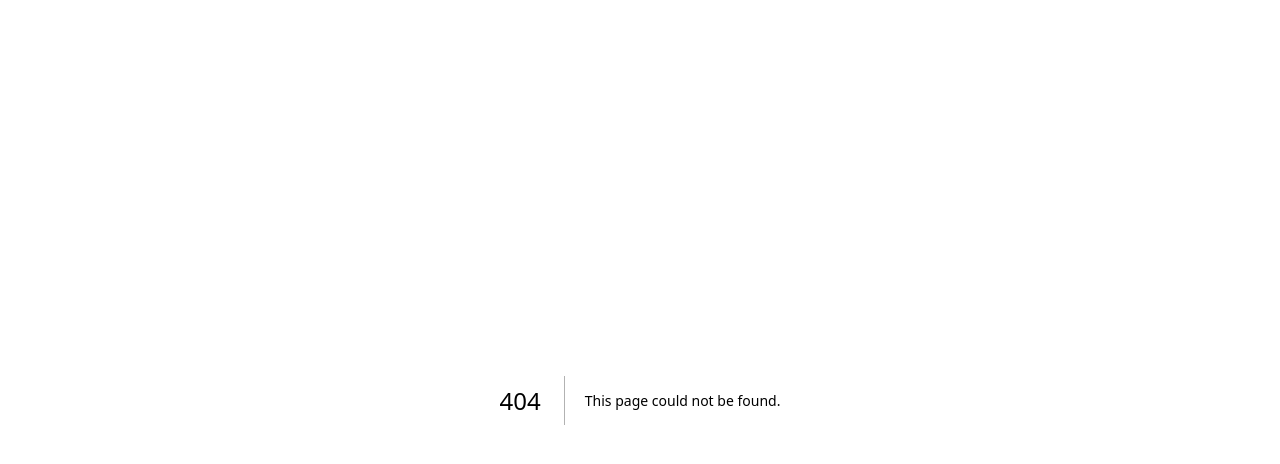
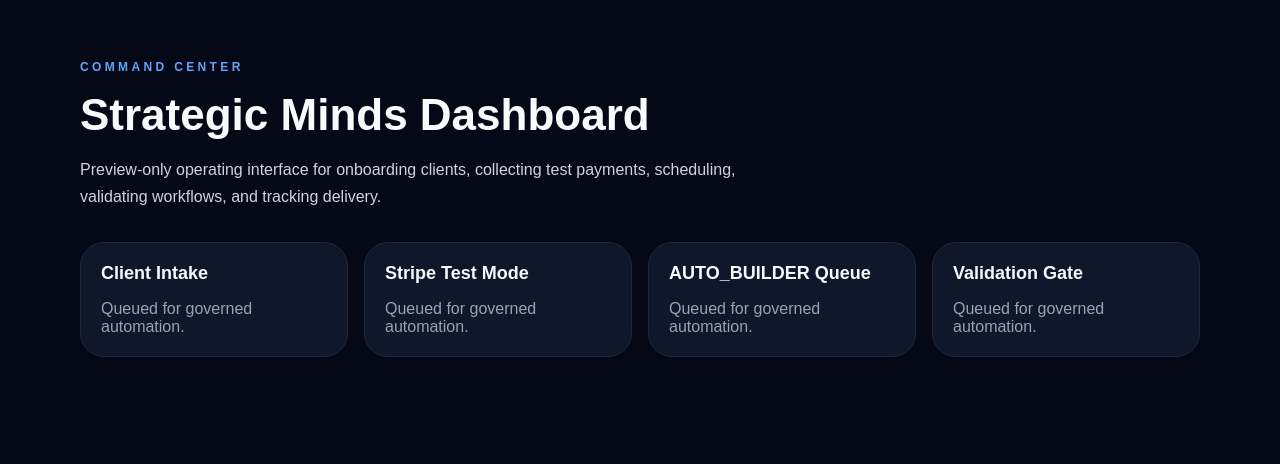
Before and after one commit to Strategic-Minds/strategicminds, a Next.js app: page /dashboard in a window 1280 px wide. Before the commit this address had no page. Shown: the top 464 px of the page. Built offline with nearby package versions, Linux system fonts and the light colour scheme.

Commit message:
fix: add dashboard route

```diff
--- /dev/null
+++ b/app/dashboard/page.tsx
@@ -0,0 +1,21 @@
+export default function DashboardPage() {
+  const cards = ['Client Intake', 'Stripe Test Mode', 'AUTO_BUILDER Queue', 'Validation Gate'];
+
+  return (
+    <main style={{ minHeight: '100vh', background: '#050816', color: '#f8fafc', fontFamily: 'Arial, sans-serif', padding: '48px 24px' }}>
+      <section style={{ maxWidth: '1120px', margin: '0 auto' }}>
+        <p style={{ color: '#60a5fa', fontSize: '12px', fontWeight: 700, letterSpacing: '0.28em', textTransform: 'uppercase' }}>Command Center</p>
+        <h1 style={{ fontSize: '44px', marginTop: '16px', marginBottom: '16px' }}>Strategic Minds Dashboard</h1>
+        <p style={{ color: '#cbd5e1', maxWidth: '720px', lineHeight: 1.7 }}>Preview-only operating interface for onboarding clients, collecting test payments, scheduling, validating workflows, and tracking delivery.</p>
+        <div style={{ display: 'grid', gridTemplateColumns: 'repeat(auto-fit, minmax(220px, 1fr))', gap: '16px', marginTop: '32px' }}>
+          {cards.map((card) => (
+            <div key={card} style={{ border: '1px solid #1e293b', background: '#0f172a', borderRadius: '24px', padding: '20px' }}>
+              <h2 style={{ margin: 0, fontSize: '18px' }}>{card}</h2>
+              <p style={{ marginBottom: 0, color: '#94a3b8' }}>Queued for governed automation.</p>
+            </div>
+          ))}
+        </div>
+      </section>
+    </main>
+  );
+}
```
